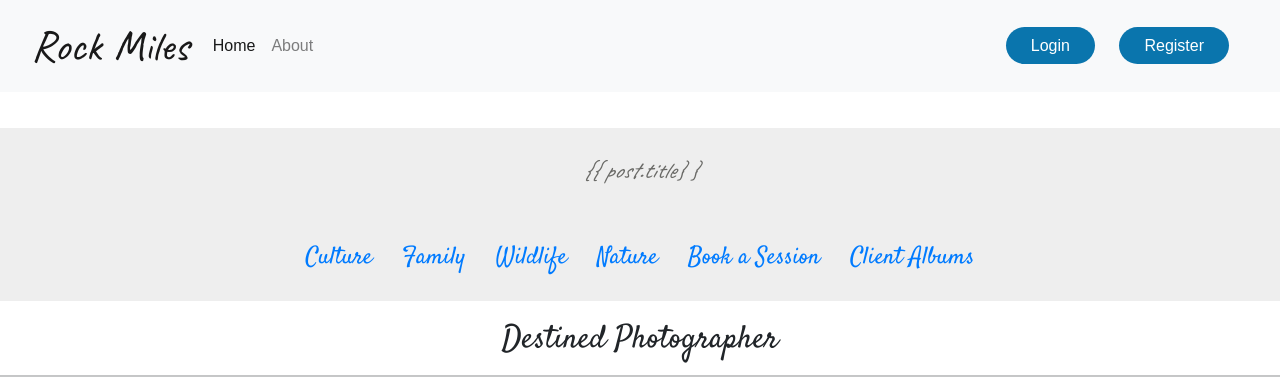
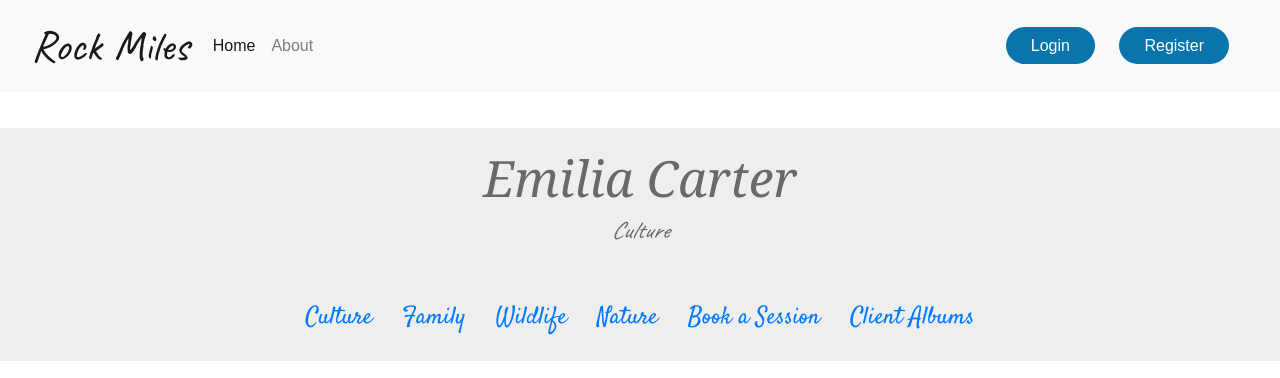
Before and after one commit to rockmiles/RocksApp, a Django app: page / in a window 1280 px wide. Shown: the top 378 px of the page. Run offline with Django 3.2, Linux system fonts and the light colour scheme; data comes from the database, SQL or seed files in the repository; some libraries are stand-ins or nearby versions; some web fonts are replaced.

Commit message:
feat: update

```diff
--- a/gallery/templates/gallery/posts.html
+++ b/gallery/templates/gallery/posts.html
@@ -2,8 +2,8 @@
 
 {% block content %}
   <div class="top">
-    <h2 class="text-name" style='font-family:georgia,garamond,serif;font-size:50px;font-style:italic;'>{{ post.author }}</h2>
-    <h4 class="" style='font-family:Caveat,cursive;font-style:italic;'>{{ post.title}  }</h4>
+    <h2 class="text-name" style='font-family:georgia,garamond,serif;font-size:50px;font-style:italic;'>Emilia Carter</h2>
+    <h4 class="" style='font-family:Caveat,cursive;font-style:italic;'>Culture</h4>
 
     <ul class="list-flairs">
         <li><a href="#">Culture</a></li>
```
